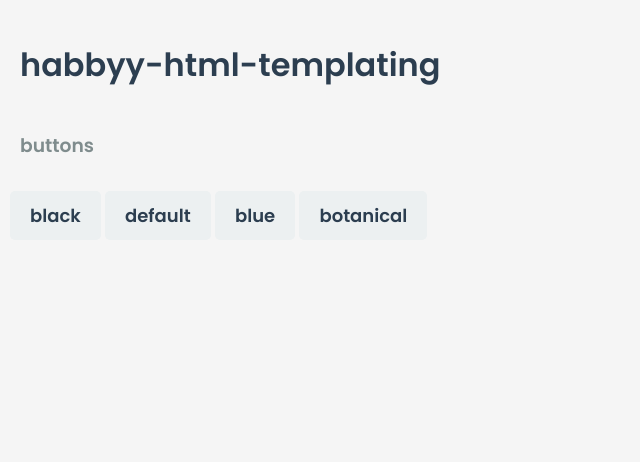
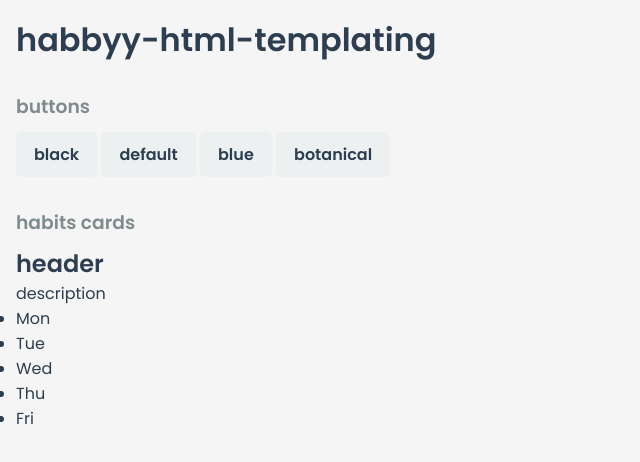
Before and after one commit to Luquor/habbyy-html-templating, a plain HTML site: page index.html in a window 1280 px wide. Shown: the whole page, without its empty margins (0-640 px from the left). Drawn offline with Linux system fonts and the light colour scheme.

Commit message:
add: habits cards' styling

```diff
--- a/index.html
+++ b/index.html
@@ -24,5 +24,19 @@
     <button onclick="changeTheme('blue')">blue</button>
     <button onclick="changeTheme('green')">botanical</button>
 
+    <h3>habits cards</h3>
+        <h2>header</h2>
+        <p>description</p>
+        <div class="habits-calendar">
+            <ul>
+                <li>Mon</li>
+                <li>Tue</li>
+                <li>Wed</li>
+                <li>Thu</li>
+                <li>Fri</li>
+            </ul>
+        </div>
+    </div>
+
 </body>
 </html>
--- a/static/styles/main.css
+++ b/static/styles/main.css
@@ -1,16 +1,17 @@
 * {
-    padding: 10px;
+    margin: 0;
+    padding: 0;
     font-family: 'Poppins', sans-serif;
 }
 
 body {
-    margin: 0;
-    padding: 0;
+    padding: 1em;
     background-color: var(--bg-color);
     color: var(--text-color);
 }
 
 h3 {
+    margin: 1.5em 0 0.5em 0;
     color: var(--sub-color);
 }
 
@@ -20,8 +21,8 @@ button {
     border: none;
     border: solid 2px transparent;
     border-radius: 5px;
-    font-weight: bold;
-    font-size: large;
+    font-weight: 600;
+    font-size: medium;
     background-color: var(--sub-alt-color);
     color: var(--text-color);
     cursor: pointer;
@@ -31,3 +32,19 @@ button:hover  {
     background-color: var(--main-color);
     color: var(--sub-alt-color);
 }
+
+.habits-card {
+    margin: 2px 0;
+    padding: 0.5em 1em;
+    width: 35em;
+    border-radius: 5px;
+    background-color: var(--sub-alt-color);
+}
+
+.habits-card h2 {
+    color: var(--text-color);
+}
+
+.habits-card h3 {
+    color: var(--sub-color);
+}
```
